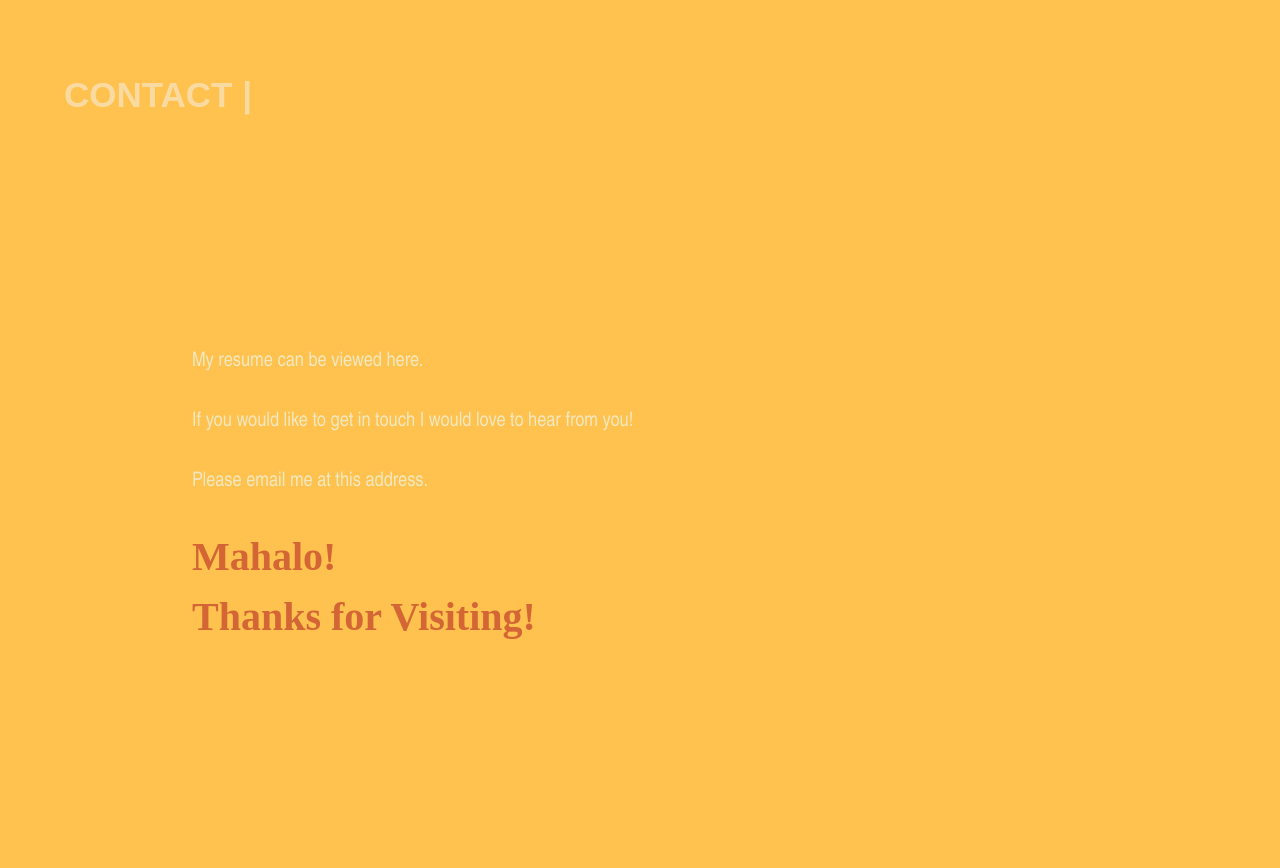
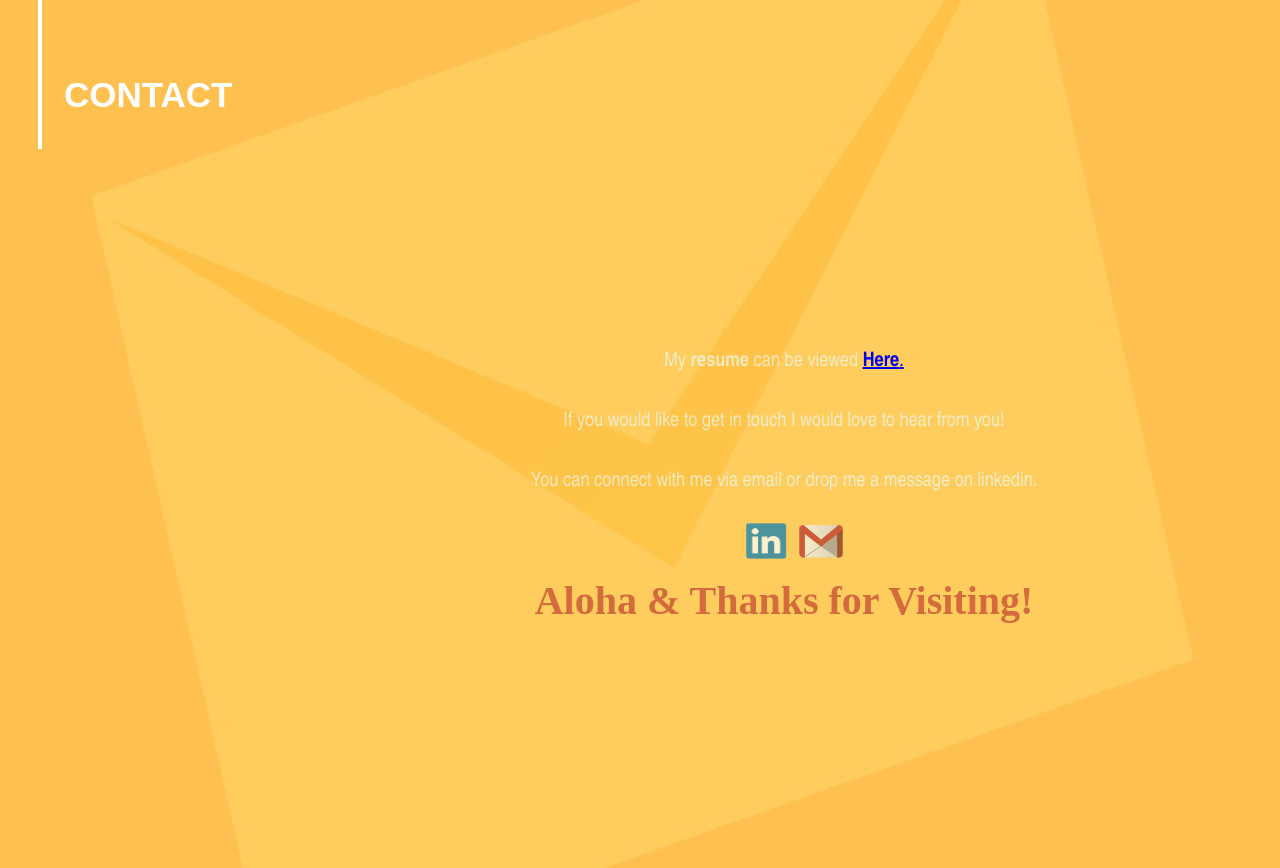
Before and after one commit to elfalan/portfolio, a Django app: page /professional_portfolio/ in a window 1280 px wide, after a click on "Grails Project". Shown: the part 2608-3476 px from the top of the page. Run offline with Django 3.2, Linux system fonts and the light colour scheme.

Commit message:
updated pages

```diff
--- a/professional_portfolio/static/professional_portfolio/js/init.js
+++ b/professional_portfolio/static/professional_portfolio/js/init.js
@@ -17,19 +17,21 @@ $(document).ready(function () {
 
     $(window).trigger('resize');//gallery setup, needs to run script when window changes
 
-    $('#about_button').addClass('active');
+   // $('#about_button').addClass('active');
 
-//    initialize nav bar
-    $('.navButton').click(function () {
+//nav button click
+    $('.navButton').click(function() {
+           $('.navButton').removeClass('active');
+           $(this).addClass('active');
 
-        $('.navButton').removeClass('active');
-        $(this).addClass('active');
+        });
 
-    });
 
     //nav waypoints
     $('#about').waypoint(function () {
-  $('#about_nav').trigger('click');
+        $('.navButton').removeClass('active');
+        $('#about_nav').addClass('active');
+//        $('#about_nav').trigger('click');
     }, {
   offset: function() {
     return -$(this).height()/4;
@@ -37,24 +39,41 @@ $(document).ready(function () {
 });
 
     $('#work').waypoint(function () {
-        $('#work_nav').trigger('click');
+             $('.navButton').removeClass('active');
+        $('#work_nav').addClass('active');
+//        $('#work_nav').trigger('click');
     },
-        {offset: 'bottom-in-view'});
+        {offset: '0'});
 
 
     $('#talents').waypoint(function () {
-//  alert('70 pixels from the top');
-        $('#talents_nav').trigger('click');
-    },   {offset: function() {
-    return -$(this).height()/4;
-  }
+//    $('#talents_nav').trigger('click');
+         $('.navButton').removeClass('active');
+        $('#talents_nav').addClass('active');
+    }, {offset: '0'});
+
+
+    $('#contact').waypoint(function () {
+//     $('#contact_nav').trigger('click');
+         $('.navButton').removeClass('active');
+        $('#contact_nav').addClass('active');
+    }, {offset: '0'});
 });
 
-    $('#contact').waypoint(function () {
-//  alert('70 pixels from the top');
-     $('#contact_nav').trigger('click');
-    }, {offset: '0'});
-});
+ function disableWayPoints(){
+          $('#about').waypoint('disable');
+            $('#work').waypoint('disable');
+            $('#talents').waypoint('disable');
+            $('#contact').waypoint('disable');
+    }
+
+    function enableWaypoints(){
+         $('#about').waypoint('enable');
+            $('#work').waypoint('enable');
+            $('#talents').waypoint('enable');
+            $('#contact').waypoint('enable');
+    }
+
 
 
 //tab animation and gallery displays
@@ -62,7 +81,7 @@ $('#tab1_anchor').click(function () {
 
     $('#academic_window').hide();
     $('#dcmd_window').hide();
-    $('#skills_window').fadeIn(700);
+    $('#skills_window').fadeIn(600);
 
     $(window).trigger('resize');
 });
@@ -71,7 +90,7 @@ $('#tab2_anchor').click(function () {
 
     $('#skills_window').hide();
     $('#academic_window').hide();
-    $('#dcmd_window').fadeIn(700);
+    $('#dcmd_window').fadeIn(600);
 
     $(window).trigger('resize');
 
@@ -82,7 +101,7 @@ $('#tab3_anchor').click(function () {
 
     $('#skills_window').hide();
     $('#dcmd_window').hide();
-    $('#academic_window').fadeIn(700);
+    $('#academic_window').fadeIn(600);
 
     $(window).trigger('resize');
 
@@ -139,8 +158,8 @@ $.stellar({
 /*************************/
 //animated scrolling
 smoothScroll.init({
-    speed: 800,
-    easing: 'easeInOutCubic',
+    speed: 600,
+    easing: 'easeInOutQuad',
     offset: 0,
     updateURL: true,
     callbackBefore: function (toggle, anchor) {
--- a/professional_portfolio/static/professional_portfolio/style.css
+++ b/professional_portfolio/static/professional_portfolio/style.css
@@ -104,6 +104,7 @@ body {
 .tab_text {
     position: absolute;
     font: 60% / 1.5 Arial Narrow;
+    text-align: justify;
     font-size: 20px;
     color: rgba(232, 253, 255, 0.64);
     left: 3%;
@@ -144,8 +145,14 @@ box-shadow: 10px 10px 5px rgba(27, 27, 27, 0.38) ;
 }
 .titles p {
     font: 35px / 1.5 Arial;
-    color: rgba(244, 244, 244, 0.50);
+    color: rgb(255, 255, 255);
     position:absolute; top:8%; left:5%;
+}
+.style_bar{
+    width:4px;
+    height:150px;
+    background-color: white;
+    position: absolute;top:0%; left:3%;
 }
 
 
@@ -210,7 +217,7 @@ box-shadow: 10px 10px 5px rgba(27, 27, 27, 0.38) ;
 #work {
     z-index: 0; /* slide over group 2 and 4 */
     /*background: rgb(77, 120, 204);*/
- background: url('images/blue_styled.png');
+ background: url('images/blueprint.png');
     background-size: 100% 100%;
     background-repeat: no-repeat;
 }
@@ -227,6 +234,9 @@ box-shadow: 10px 10px 5px rgba(27, 27, 27, 0.38) ;
 #contact{
     z-index: 0; /* slide over group 4 and 6 */
     background: rgb(255, 194, 79);
+        background: url('images/envelope.png');
+    background-size: 100% 100%;
+    background-repeat: no-repeat;
 
 }
 
@@ -295,6 +305,30 @@ box-shadow: 10px 10px 5px rgba(27, 27, 27, 0.38) ;
 box-shadow: 10px 10px 5px rgba(27, 27, 27, 0.38) ;
 }
 
+#linkedin{
+    content: url('images/linkedin_logo.png');
+    opacity: 0.7;
+    position: absolute;
+    left: 0;
+    top:50%;
+   -ms-transform: scale(0.9,0.8); /* IE 9 */
+    -webkit-transform: scale(0.9,0.8); /* Chrome, Safari, Opera */
+
+}
+#linkedin:hover{
+    opacity: 1.0;
+}
+#gmail{
+    content: url('images/gmaillogo.png');
+    opacity: 0.7;
+    position: absolute;
+    right:0;
+    top:65%;
+}
+#gmail:hover{
+    opacity: 1.0;
+}
+
 
 /* misc
 --------------------------------------------- */
--- a/professional_portfolio/templates/professional_portfolio/index.html
+++ b/professional_portfolio/templates/professional_portfolio/index.html
@@ -52,21 +52,22 @@
 
 
 <div id="about" class="parallax__group">
-    <div id="about_title" class="titles"><p><strong>ABOUT | </strong></p></div>
+    <div class="style_bar"></div>
+    <div id="about_title" class="titles"><p><strong>ABOUT</strong></p></div>
 
-    <div class="item" data-stellar-ratio="5" style="position:absolute;top:25%;left:15%; width:550px;height:500px">
+    <div class="item" data-stellar-ratio="2" style="position:absolute;top:25%;left:15%; width:550px;height:500px">
         <p id="aloha_text"><strong>Aloha!</strong></p>
 
         <div class="content_text">
             <p>My name is <strong>Jesse Elfalan</strong> and I am a <strong>Software Developer</strong>.<br>
                 <br>
                 Originally from the Islands of Hawaii, I've recently relocated to the<br>
-                <strong>San Francisco Bay Area</strong> to seek out new and exciting opportunities.<br>
+                <strong>San Francisco Bay Area</strong> to seek new and exciting opportunities.<br>
                 <br>
                 My areas of interests are <strong>Application Development</strong> and <strong>Web
                     Design</strong>,<br>
                 however it is important to me that I continue to expand and hone my <br>
-                skill set, and so have an open mind and do not limit myself to just these areas.<br>
+                skill set, and so therefore I am always looking to learn.<br>
                 <br>
                 Please feel free to peruse this site to find out more about me.
                 <br>
@@ -78,19 +79,19 @@
     <div id="island_container" class="item"
             {#         style=" border:2px solid black;position:relative; max-width:1500px; height:100%">#}
          style=" position:relative; max-width:1500px; height:100%">
-        <div data-stellar-ratio="5"
+        <div data-stellar-ratio="2"
              style="position: absolute; width:200px; height:200px;bottom:45%; right:20%; display:block">
             <div id="big_island" class="island"></div>
         </div>
-        <div data-stellar-ratio="8"
+        <div data-stellar-ratio="3"
              style="position: absolute; width:200px; height:200px;bottom:55%; right:36%; display:block">
             <div id="maui_molokai" class="island"></div>
         </div>
-        <div data-stellar-ratio="11"
+        <div data-stellar-ratio="6"
              style="position: absolute; width:200px; height:200px;bottom:62%; right:40%; display:block">
             <div id="oahu" class="island"></div>
         </div>
-        <div data-stellar-ratio="15"
+        <div data-stellar-ratio="13"
              style="position: absolute; width:200px; height:200px;bottom:68%; right:60%; display:block">
             <div id="kauai" class="island"></div>
         </div>
@@ -104,8 +105,8 @@
 
 
 <div id="work" class="parallax__group">
-
-    <div id="work_title" class="titles"><p><strong>WORK | </strong></p></div>
+    <div class="style_bar"></div>
+    <div id="work_title" class="titles"><p><strong>WORK</strong></p></div>
 
     <div id="tabs_container" class="item" style=" position:relative; max-width:1500px; height:100%; top:2%">
 
@@ -120,13 +121,13 @@
                     <p style="font-size:40px; color:rgba(255, 244, 43, 0.67)">Overview</p>
 
                     <p>I have experience developing on the <strong>Full Stack</Strong>, and I am skilled in a number
-                        of<br>
-                        languages and technologies. Some of these include:<br>
+                        of
+                        languages and technologies.Some of these include:<br>
                         <br>
                         <strong>Grails, Java, Javascript, Jquery, Html, CSS, Ajax, Json</strong><br>
                         <br>
-                        I also enjoy exploring other languages and I am currently learning <br>
-                        the <strong>Django/Python</strong> framework. This site was developed using<br>
+                        I enjoy exploring other languages and I am currently learning
+                        the <strong>Django/Python</strong> framework. This site was developed using
                         django as practice!<br>
                         <br>
                         <strong>Please click the tabs to find out more about projects I've worked on.</strong>
@@ -244,8 +245,9 @@
 
 
 {#     Group4 - Talents  #}
-<div  id="talents" class="parallax__group">
-    <div id="talents_title" class="titles"><p><strong>TALENTS | </strong></p></div>
+<div  id="talents" class="parallax__group" style="z-index:3">
+        <div class="style_bar"></div>
+    <div id="talents_title" class="titles"><p><strong>TALENTS</strong></p></div>
 
         <div id="tabs_container" class="item" style=" position:relative; max-width:1500px; height:100%">
 
@@ -281,18 +283,23 @@
 {#     Group5 - Contact  #}
 
 <div id="contact" class="parallax__group">
-    <div id="contact_title" class="titles"><p><strong>CONTACT | </strong></p></div>
-    <div class="item" style="position:absolute;top:40%;left:15%; width:550px;height:500px">
-        <div class="content_text">
-            <p>My resume can be viewed <a href=""></a>here.</p><br>
-
-            <p>If you would like to get in touch I would love to hear from you!<br>
-                <br>
-                Please email me at this address.<br>
-                <br>
-
-            <p id="mahalo_text"><strong>Mahalo! </strong><br>
-                <strong>Thanks for Visiting!</strong></p>
+        <div class="style_bar"></div>
+    <div id="contact_title" class="titles"><p><strong>CONTACT</strong></p></div>
+    <div data-stellar-ratio="0.5" class="item" style="position:absolute;top:40%;left:30%; width:800px;height:500px; z-index:2">
+        <div class="content_text" style="text-align:center;display: block">
+            <p>My <strong>resume</strong> can be viewed <a id="resume_link" href="https://drive.google.com/file/d/0ByaTth8gFd30Y0tLQzd3QnZQSUE/view?usp=sharing" target="_blank"><strong>Here</strong>.</a><br>
+            <br>
+            If you would like to get in touch I would love to hear from you!<br>
+            <br>
+            You can connect with me via email or drop me a message on linkedin.
+            <div style="width:100px; height:44px; position:relative; left:45%; top:50%">
+            <a href="http://www.linkedin.com/pub/jesse-elfalan/90/ab2/138/" target="_blank"><div title="View my profile here!" id ="linkedin"></div></a>
+            <a href="mailto:jeselfalan@gmail.com"><div title="jeselfalan@gmail.com" id ="gmail"> </div></a>
+            </div>
+            </p>
+            <br>
+            <p>
+            <div id="mahalo_text"><strong>Aloha & Thanks for Visiting!</strong></div></p>
 
         </div>
     </div>
```
Also changed, not shown: other parts of professional_portfolio/templates/professional_portfolio/index.html (+16 -16 lines), professional_portfolio/static/professional_portfolio/images/blueprint.png (added), professional_portfolio/static/professional_portfolio/images/envelope.png (added), professional_portfolio/static/professional_portfolio/images/gmaillogo.png (added), professional_portfolio/static/professional_portfolio/images/linkedin_logo.png (added), professional_portfolio/static/professional_portfolio/images/wood_frame_adj.png (added).
